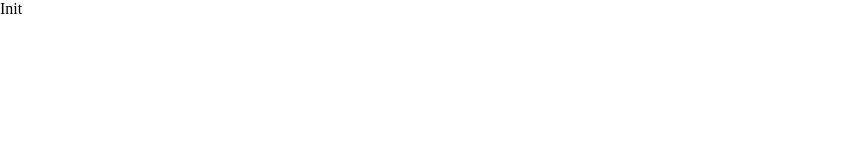
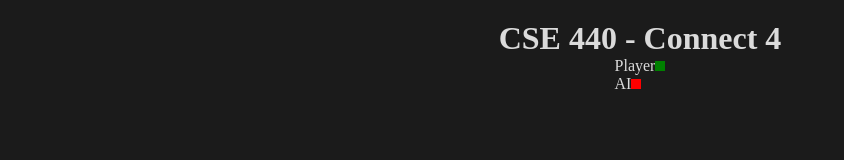
Before and after one commit to maruf-bin-salim/cse_440_connect_4, a plain HTML site: page index.html in a window 1280 px wide. Shown: the whole page, without its empty margins (0-844 px from the left). Drawn offline with nearby package versions, Linux system fonts and the light colour scheme.

Commit message:
added style

```diff
--- a/index.html
+++ b/index.html
@@ -11,7 +11,21 @@
 </head>
 
 <body>
-    Init
+    <h1>CSE 440 - Connect 4</h1>
+    <div class="information">
+
+        <div class="player">
+            <p class="player_title">Player</p>
+            <div class="green"></div>
+        </div>
+
+        <div class="ai">
+            <p class="player_title">AI</p>
+            <div class="red"></div>
+        </div>
+    </div>
+
+    <script src="./app.js"></script>
 </body>
 
 </html>
--- a/style.css
+++ b/style.css
@@ -3,3 +3,42 @@
     padding: 0;
     box-sizing: border-box;
 }
+
+html,
+body {
+    height: 100%;
+    width: 100%;
+    background-color: #1b1b1b;
+    color: #dbdbdb;
+    display: flex;
+    flex-direction: column;
+    align-items: center;
+}
+
+h1 {
+    margin-top: 20px;
+}
+
+.player,
+.ai {
+    display: flex;
+    justify-content: space-between;
+    align-items: center;
+    width: max-content;
+}
+
+.red {
+    background-color: red;
+    height: 10px;
+    width: 10px;
+}
+
+.green {
+    background-color: green;
+    height: 10px;
+    width: 10px;
+}
+
+canvas {
+    margin: auto;
+}
```
